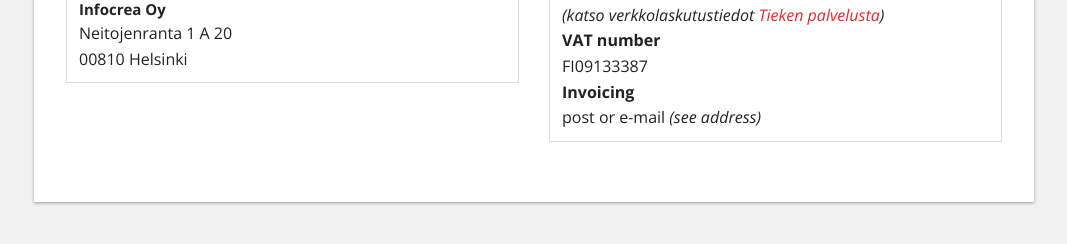
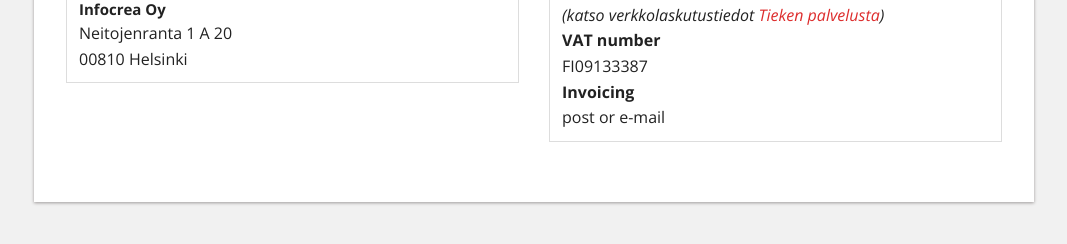
Before and after one commit to Pyppe/infocrea.fi, a Jekyll site: the page built from yhteystiedot.html, in a window 1280 px wide. Shown: the part 500-744 px from the top of the page, without its empty margins (106-1173 px from the left). Built offline with Jekyll 4.4.1, drawn with Linux system fonts in a browser that asks for light colours.

Commit message:
yhteystiedot pilkunviilausta

```diff
--- a/yhteystiedot.html
+++ b/yhteystiedot.html
@@ -19,7 +19,7 @@
       <li><b>VAT number</b></li>
       <li>FI09133387</li>
       <li><b>Invoicing</b></li>
-      <li>post or e-mail <em>(see address)</em></li>
+      <li>post or e-mail</li>
       </li>
     </ul>
 
```
